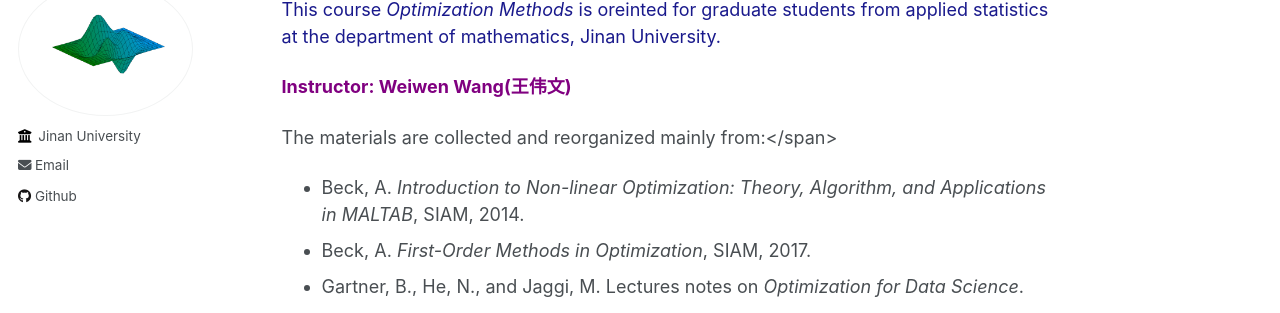
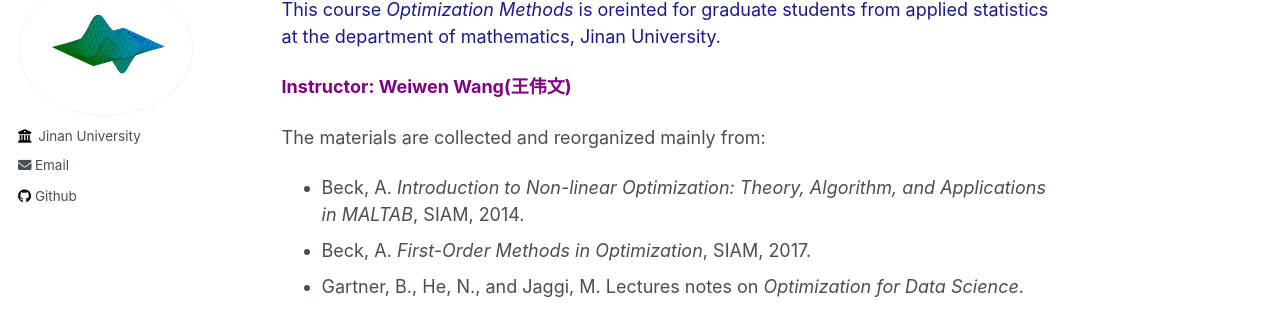
Before and after one commit to wangyuanhao/optimization_method_course_webpage, a Jekyll site: the page built from _pages/about.md, in a window 1280 px wide and 900 px high. Shown: the part 104-417 px from the top of the window. Built offline with Jekyll 4.4.1, drawn with Linux system fonts in a browser that asks for light colours.

Commit message:
Update about.md

```diff
--- a/_pages/about.md
+++ b/_pages/about.md
@@ -6,11 +6,11 @@
   - /about/
   - /about.html
 ---
-<span style="color: rgba(0,0,128,0.9);">This course *Optimization Methods* is oreinted for graduate students from applied statistics at the department of mathematics, Jinan University.
+<span style="color: rgba(0,0,128,0.9);">This course *Optimization Methods* is oreinted for graduate students from applied statistics at the department of mathematics, Jinan University. </span>
 
  <a href="https://wangyuanhao.github.io" style="text-decoration:none;color:purple">**Instructor: Weiwen Wang(王伟文)**</a>
 
-The materials are collected and reorganized mainly from:</span>
+The materials are collected and reorganized mainly from:
 
 * Beck, A. *Introduction to Non-linear Optimization: Theory, Algorithm, and Applications in MALTAB*, SIAM, 2014.
 * Beck, A. *First-Order Methods in Optimization*, SIAM,  2017.
```
